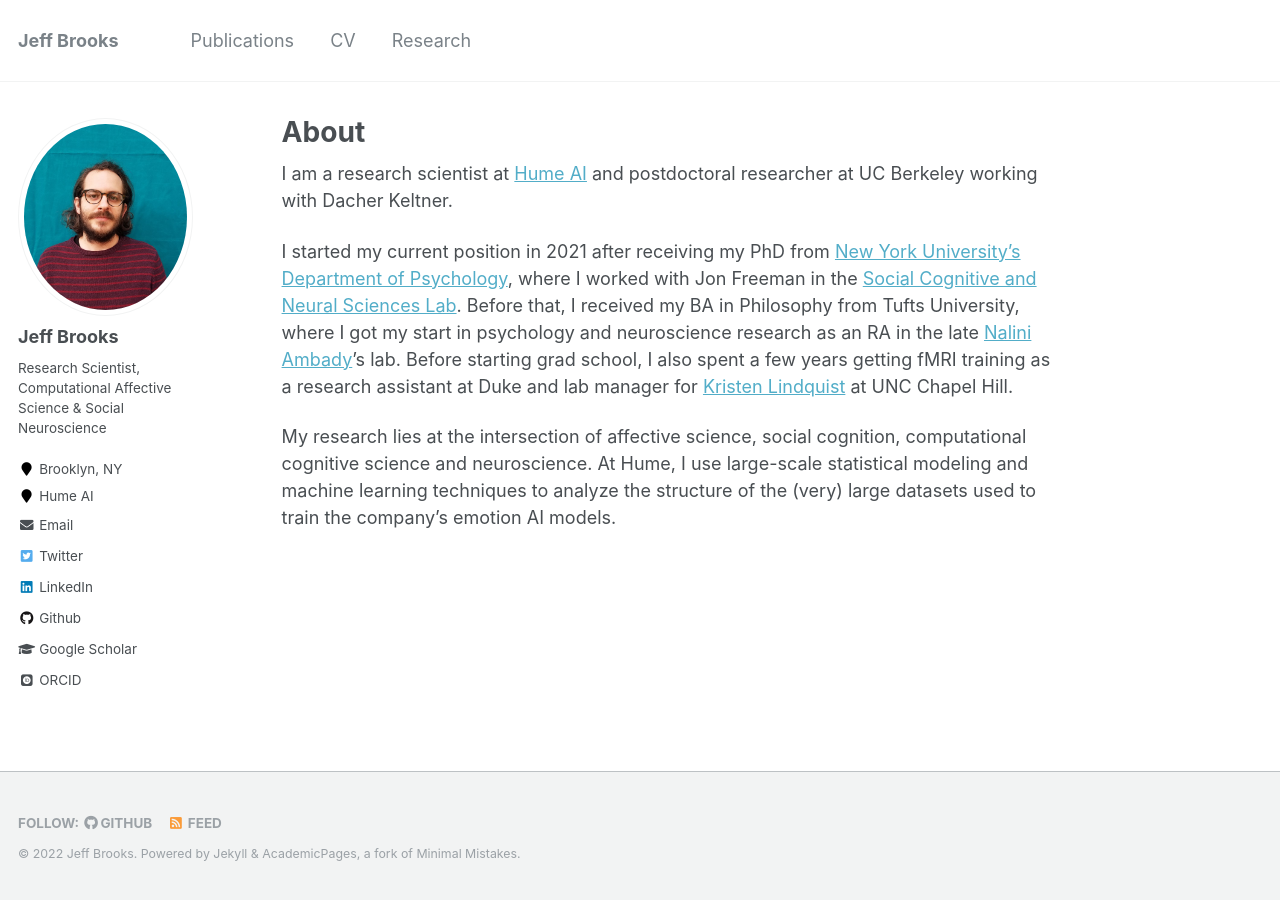
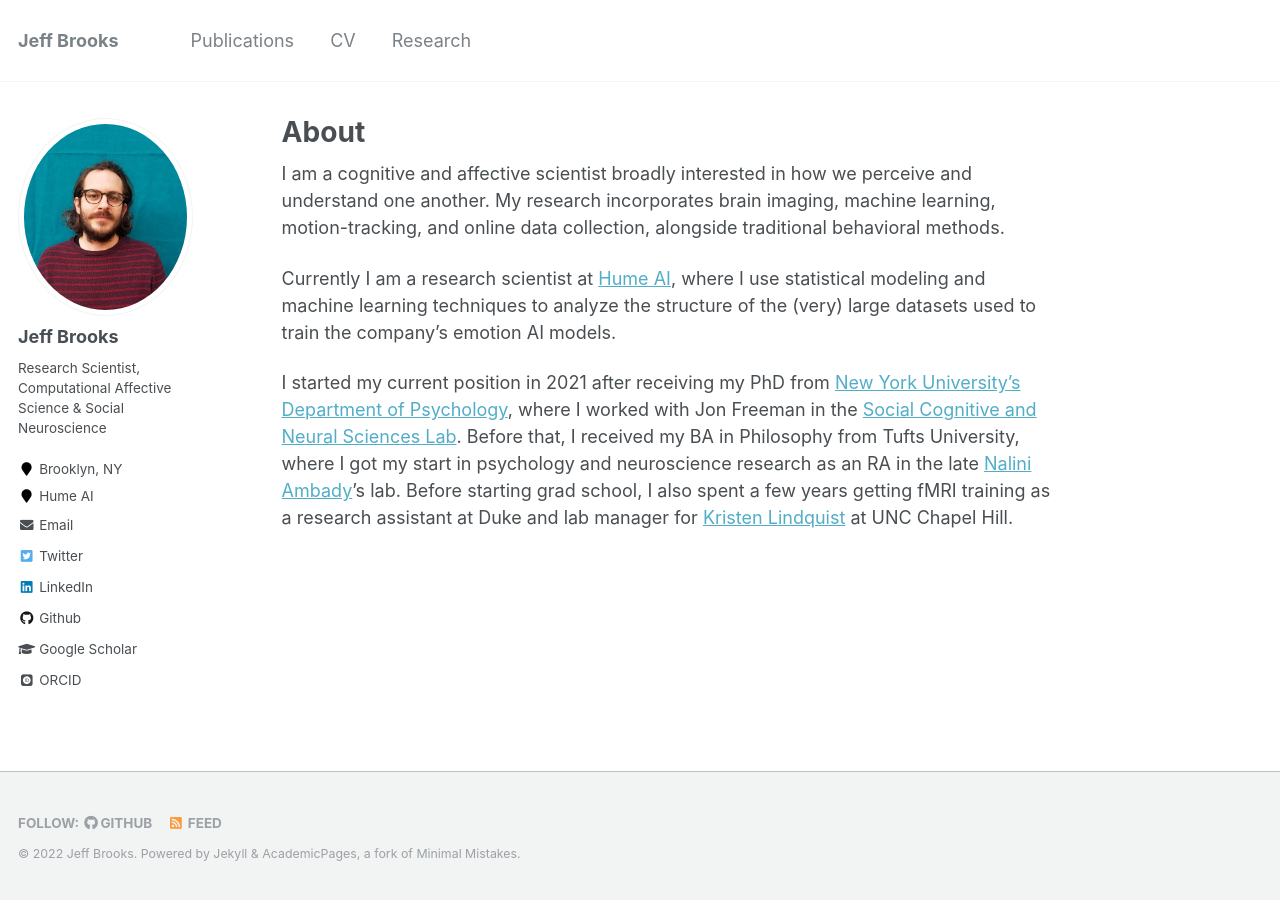
Before and after one commit to jeffreyallenbrooks/jeffreyallenbrooks.github.io, a Jekyll site: the page built from _pages/about.md, in a window 1280 px wide. Built offline with Jekyll 4.4.1, drawn with Linux system fonts in a browser that asks for light colours; some web fonts are replaced.

Commit message:
about.md upd8

```diff
--- a/_pages/about.md
+++ b/_pages/about.md
@@ -9,8 +9,8 @@ redirect_from:
 ---
 
 
-I am a research scientist at [Hume AI](https://hume.ai/) and postdoctoral researcher at UC Berkeley working with Dacher Keltner.
+I am a cognitive and affective scientist broadly interested in how we perceive and understand one another. My research incorporates brain imaging, machine learning, motion-tracking, and online data collection, alongside traditional behavioral methods.
+
+Currently I am a research scientist at [Hume AI](https://hume.ai/), where I use statistical modeling and machine learning techniques to analyze the structure of the (very) large datasets used to train the company's emotion AI models.
 
 I started my current position in 2021 after receiving my PhD from [New York University's Department of Psychology](https://as.nyu.edu/content/nyu-as/as/departments/psychology.html), where I worked with Jon Freeman in the [Social Cognitive and Neural Sciences Lab](https://freemanlab.org/). Before that, I received my BA in Philosophy from Tufts University, where I got my start in psychology and neuroscience research as an RA in the late [Nalini Ambady](https://en.wikipedia.org/wiki/Nalini_Ambady)'s lab. Before starting grad school, I also spent a few years getting fMRI training as a research assistant at Duke and lab manager for [Kristen Lindquist](https://carolinaaffectivescience.com/) at UNC Chapel Hill.
-
-My research lies at the intersection of affective science, social cognition, computational cognitive science and neuroscience. At Hume, I use large-scale statistical modeling and machine learning techniques to analyze the structure of the (very) large datasets used to train the company's emotion AI models.
```
Also changed, not shown: 1 other file.
